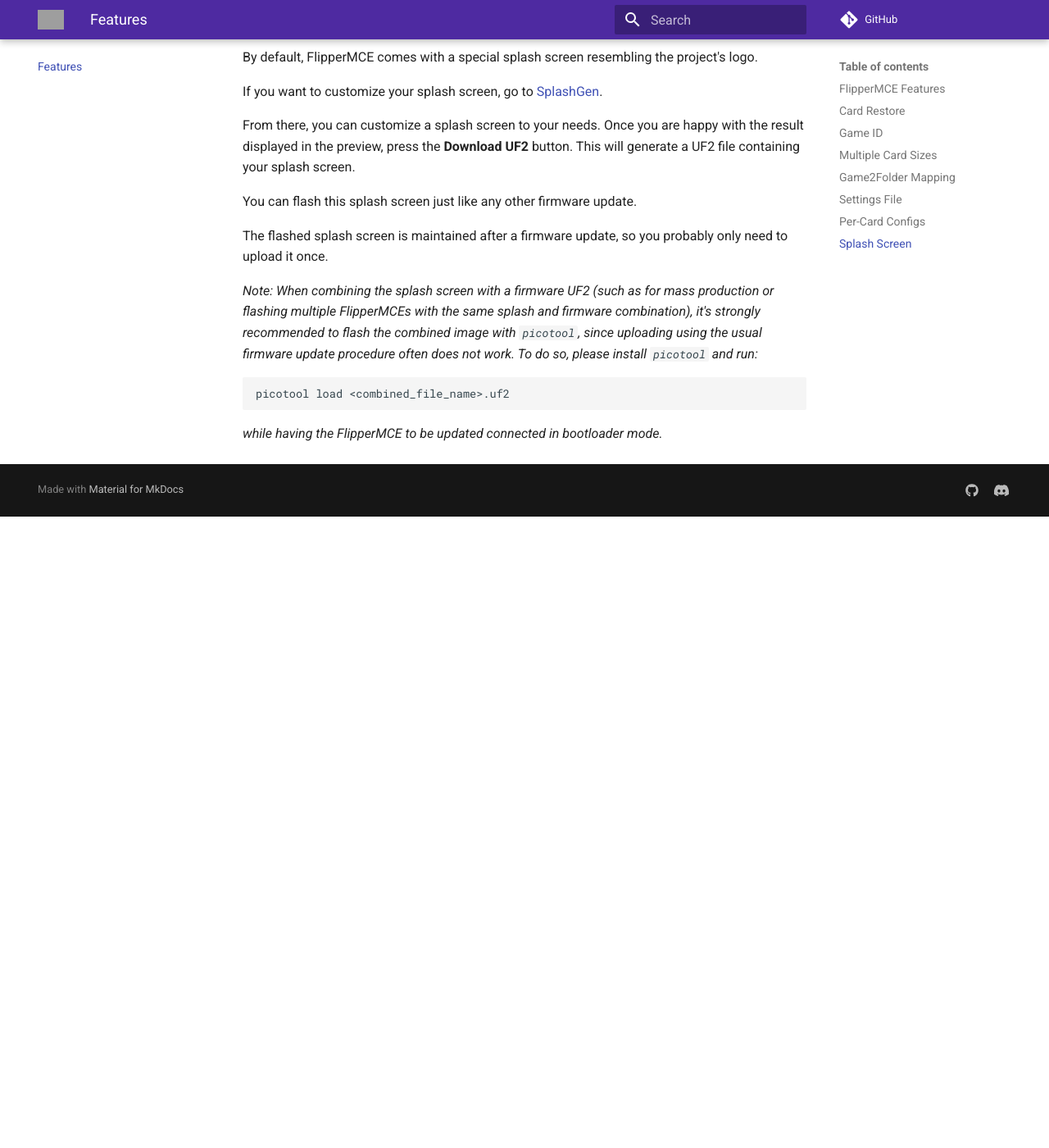
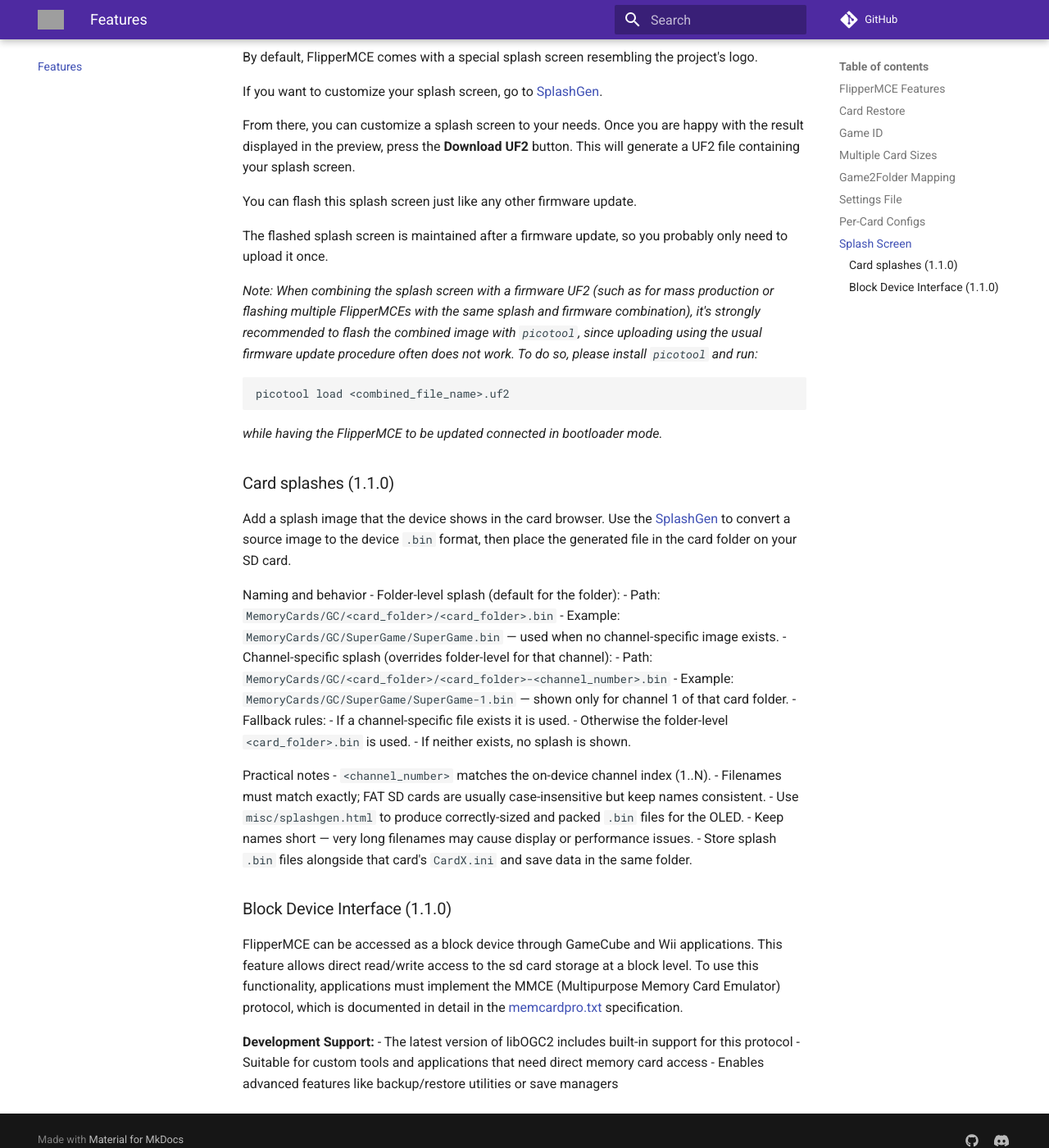
Before and after one commit to FlipperMCE/flippermce.github.io, an MkDocs documentation site: the page built from docs/features.md, in a window 1280 px wide and 1400 px high, scrolled down 2933 px. Shown: the whole window at 82% size. Built offline with MkDocs 1.6.1 and Material for MkDocs 9.7.7, drawn with Linux system fonts in a browser that asks for light colours; before the commit the page ends 3563 px from its top, so only the background shows below that; grey boxes are pictures that could not be loaded.

Commit message:
Update features for 1.1

````diff
--- a/docs/features.md
+++ b/docs/features.md
@@ -117,3 +117,35 @@
 ```
 
 *while having the FlipperMCE to be updated connected in bootloader mode.*
+
+### Card splashes (1.1.0)
+
+Add a splash image that the device shows in the card browser. Use the [SplashGen](splashgen/splashgen.html) to convert a source image to the device `.bin` format, then place the generated file in the card folder on your SD card.
+
+Naming and behavior
+- Folder-level splash (default for the folder):
+    - Path: `MemoryCards/GC/<card_folder>/<card_folder>.bin`
+    - Example: `MemoryCards/GC/SuperGame/SuperGame.bin` — used when no channel-specific image exists.
+- Channel-specific splash (overrides folder-level for that channel):
+    - Path: `MemoryCards/GC/<card_folder>/<card_folder>-<channel_number>.bin`
+    - Example: `MemoryCards/GC/SuperGame/SuperGame-1.bin` — shown only for channel 1 of that card folder.
+- Fallback rules:
+    - If a channel-specific file exists it is used.
+    - Otherwise the folder-level `<card_folder>.bin` is used.
+    - If neither exists, no splash is shown.
+
+Practical notes
+- `<channel_number>` matches the on-device channel index (1..N).
+- Filenames must match exactly; FAT SD cards are usually case-insensitive but keep names consistent.
+- Use `misc/splashgen.html` to produce correctly-sized and packed `.bin` files for the OLED.
+- Keep names short — very long filenames may cause display or performance issues.
+- Store splash `.bin` files alongside that card's `CardX.ini` and save data in the same folder.
+
+### Block Device Interface (1.1.0)
+
+FlipperMCE can be accessed as a block device through GameCube and Wii applications. This feature allows direct read/write access to the sd card storage at a block level. To use this functionality, applications must implement the MMCE (Multipurpose Memory Card Emulator) protocol, which is documented in detail in the [memcardpro.txt](https://github.com/FlipperMCE/firmware/blob/143044d067805e424b9267949c0c64b18f61ec91/doc/mcp/memcardpro.txt) specification.
+
+**Development Support:**
+- The latest version of libOGC2 includes built-in support for this protocol
+- Suitable for custom tools and applications that need direct memory card access
+- Enables advanced features like backup/restore utilities or save managers
````
